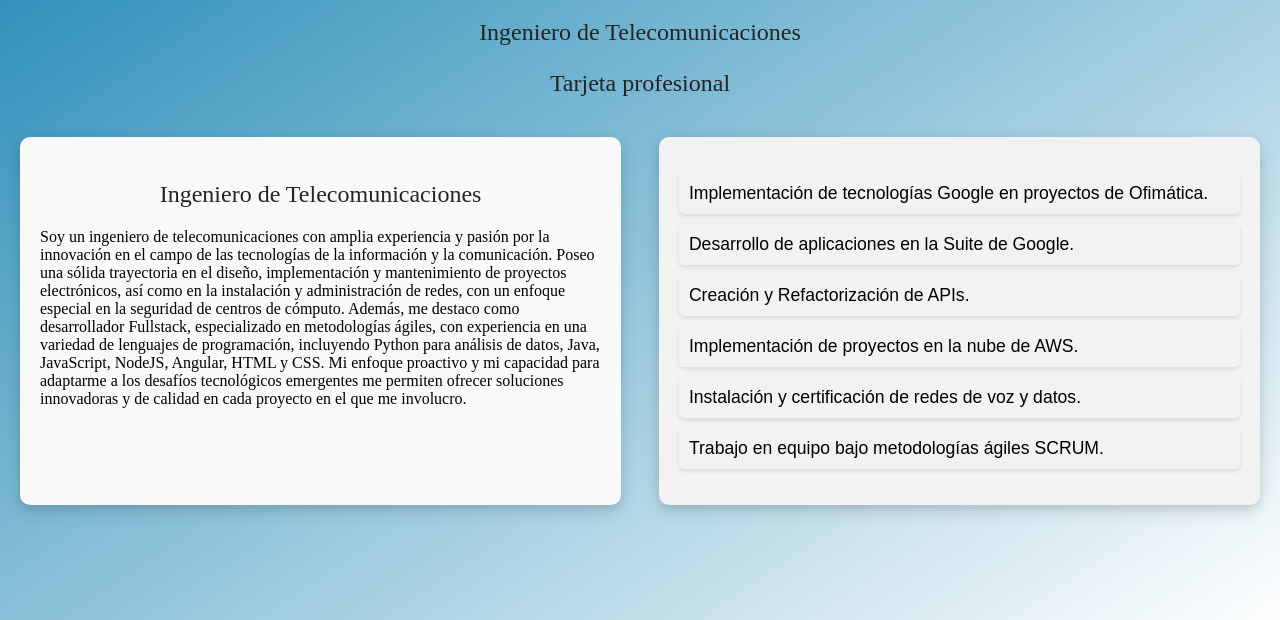
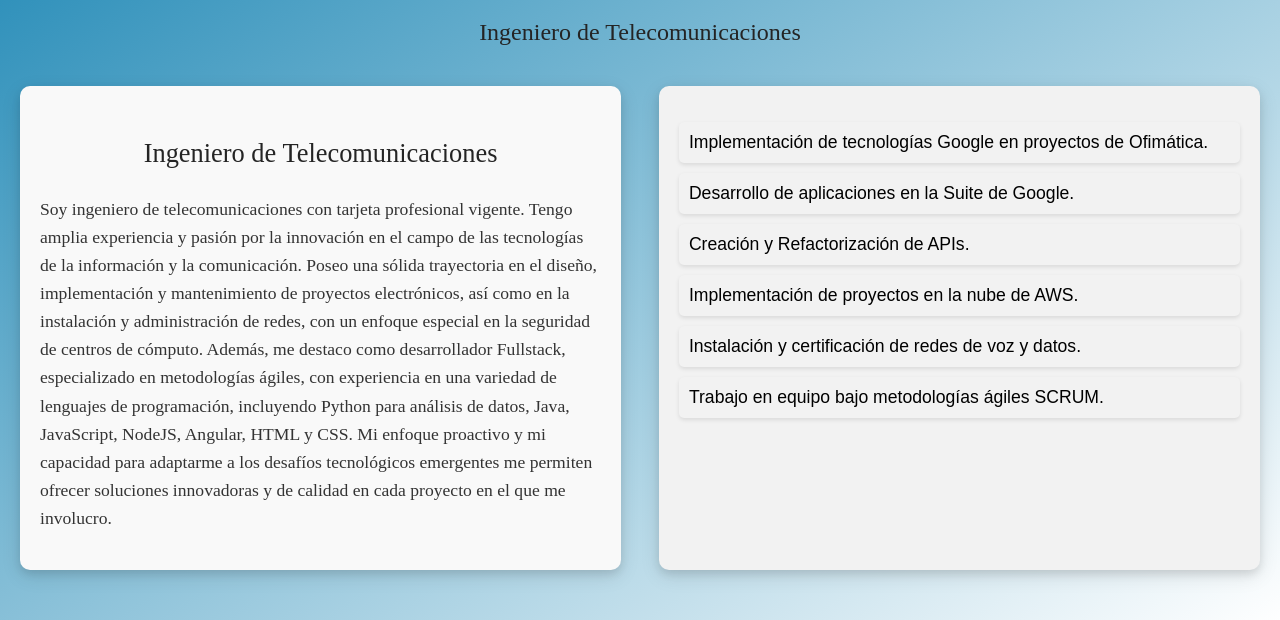
Before and after one commit to ZapataLuisH/ZapataLuisH, an Angular app: page / in a window 1280 px wide. Shown: the part 223-843 px from the top of the page. Built offline with nearby package versions, Linux system fonts and the light colour scheme.

Commit message:
Some changes and practice in Angular

```diff
--- a/src/app/app.component.html
+++ b/src/app/app.component.html
@@ -8,13 +8,12 @@
       <h1 class="title">LUIS H ZAPATA AMAYA</h1>
       <h2>PERFIL PROFESIONAL</h2>
       <h3>Ingeniero de Telecomunicaciones</h3>
-      <h3>Tarjeta profesional</h3>
-  </section>
+   </section>
   <section class="columns-container">
     <!-- Columna de perfil como ingeniero -->
     <div class="column profile-column">
         <h3>Ingeniero de Telecomunicaciones</h3>
-        <p>Soy un ingeniero de telecomunicaciones con amplia experiencia y pasión por la innovación en el campo de las tecnologías de la información y la comunicación. Poseo una sólida trayectoria en el diseño, implementación y mantenimiento de proyectos electrónicos, así como en la instalación y administración de redes, con un enfoque especial en la seguridad de centros de cómputo. Además, me destaco como desarrollador Fullstack, especializado en metodologías ágiles, con experiencia en una variedad de lenguajes de programación, incluyendo Python para análisis de datos, Java, JavaScript, NodeJS, Angular, HTML y CSS. Mi enfoque proactivo y mi capacidad para adaptarme a los desafíos tecnológicos emergentes me permiten ofrecer soluciones innovadoras y de calidad en cada proyecto en el que me involucro.</p>
+        <p>Soy ingeniero de telecomunicaciones con tarjeta profesional vigente. Tengo amplia experiencia y pasión por la innovación en el campo de las tecnologías de la información y la comunicación. Poseo una sólida trayectoria en el diseño, implementación y mantenimiento de proyectos electrónicos, así como en la instalación y administración de redes, con un enfoque especial en la seguridad de centros de cómputo. Además, me destaco como desarrollador Fullstack, especializado en metodologías ágiles, con experiencia en una variedad de lenguajes de programación, incluyendo Python para análisis de datos, Java, JavaScript, NodeJS, Angular, HTML y CSS. Mi enfoque proactivo y mi capacidad para adaptarme a los desafíos tecnológicos emergentes me permiten ofrecer soluciones innovadoras y de calidad en cada proyecto en el que me involucro.</p>
     </div>
     <!-- Columna de proyectos realizados -->
     <div class="column projects-column">
--- a/src/styles.css
+++ b/src/styles.css
@@ -75,11 +75,15 @@ h3 {
   box-shadow: 0 4px 8px rgba(0, 0, 0, 0.1), 0 6px 20px rgba(0, 0, 0, 0.1); /* Sombras para un efecto de relieve */
 }
 
-/* Estilo específico para la primera columna */
+/* Estilos para la primera columna */
 .profile-column {
   background-color: #f9f9f9;
   margin-right: 5mm;
+  font-size: 1.1em; /* Aumentar el tamaño de la fuente */
+  line-height: 1.6; /* Espaciado entre líneas */
+  color: #333; /* Color del texto */
 }
+
 
 /* Estilo específico para la segunda columna */
 .projects-column {
@@ -113,8 +117,3 @@ h3 {
   color: #333; /* Color del texto */
   margin-bottom: 20px; /* Espacio inferior */
 }
-
-/* Estilos adicionales si los necesitas */
-.intro {
-  /* Estilos adicionales para el contenedor del primer párrafo, si es necesario */
-}
```
